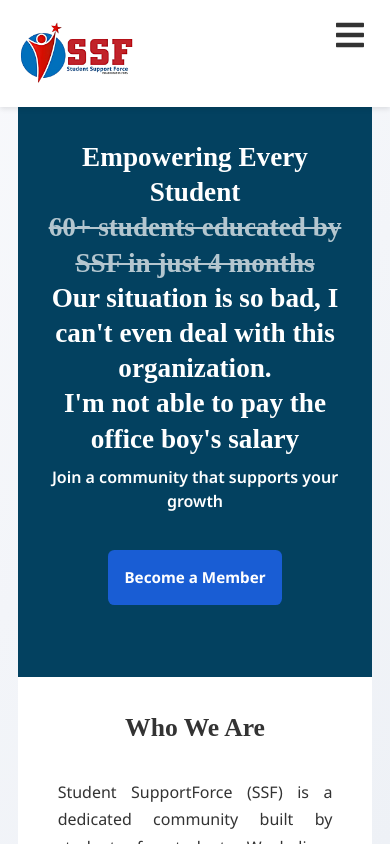
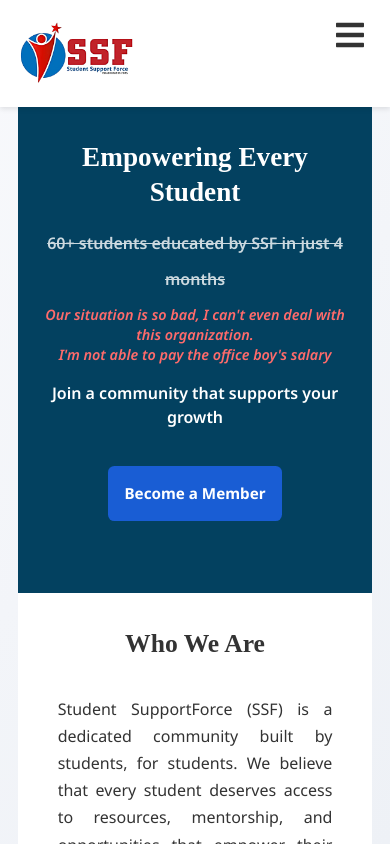
Before and after one commit to ssf-project/SSF-Frontend, a React (Vite) app: page / in a window 390 px wide. Built offline with nearby package versions, Linux system fonts and the light colour scheme; a web font is replaced by a local one.

Commit message:
Update Hero.css

```diff
--- a/src/components/hero/Hero.css
+++ b/src/components/hero/Hero.css
@@ -84,6 +84,27 @@
   margin-bottom: 1rem;
 }
 
+/* New Styles Added Below */
+.stats-line {
+  margin: 1rem 0;
+  font-family: "Noto Sans", sans-serif;
+}
+
+.strikethrough {
+  text-decoration: line-through;
+  font-size: 2.2rem;
+  opacity: 0.8;
+  display: block;
+}
+
+.financial-crisis {
+  font-size: 1.6rem;
+  color: #ff6b6b;
+  font-style: italic;
+  margin-top: 0.5rem;
+  line-height: 1.4;
+}
+
 /* ----------------------------- */
 /* 📱 Mobile (≤ 480px) */
 @media (max-width: 480px) {
@@ -138,6 +159,15 @@
     width: 100%;
     height: auto;
     object-fit: cover;
+  }
+
+  /* Mobile adjustments for new styles */
+  .strikethrough {
+    font-size: 1rem;
+  }
+
+  .financial-crisis {
+    font-size: 0.9rem;
   }
 }
 
@@ -194,33 +224,14 @@
     height: auto;
     object-fit: cover;
   }
-}
-/* Strikethrough style */
-.strikethrough {
-  text-decoration: line-through;
-  opacity: 0.7;
-}
 
-/* Financial note style */
-.financial-note {
-  margin-top: 1.5rem;
-  font-size: 0.9rem;
-  color: #ff9999;
-  font-style: italic;
-  line-height: 1.4;
-}
+  /* Tablet adjustments for new styles */
+  .strikethrough {
+    font-size: 1.4rem;
+  }
 
-/* Responsive adjustments */
-@media (max-width: 480px) {
-  .financial-note {
-    font-size: 0.8rem;
-    margin-top: 1rem;
-  }
-}
-
-@media (min-width: 481px) and (max-width: 767px) {
-  .financial-note {
-    font-size: 0.85rem;
+  .financial-crisis {
+    font-size: 1.1rem;
   }
 }
 
```
